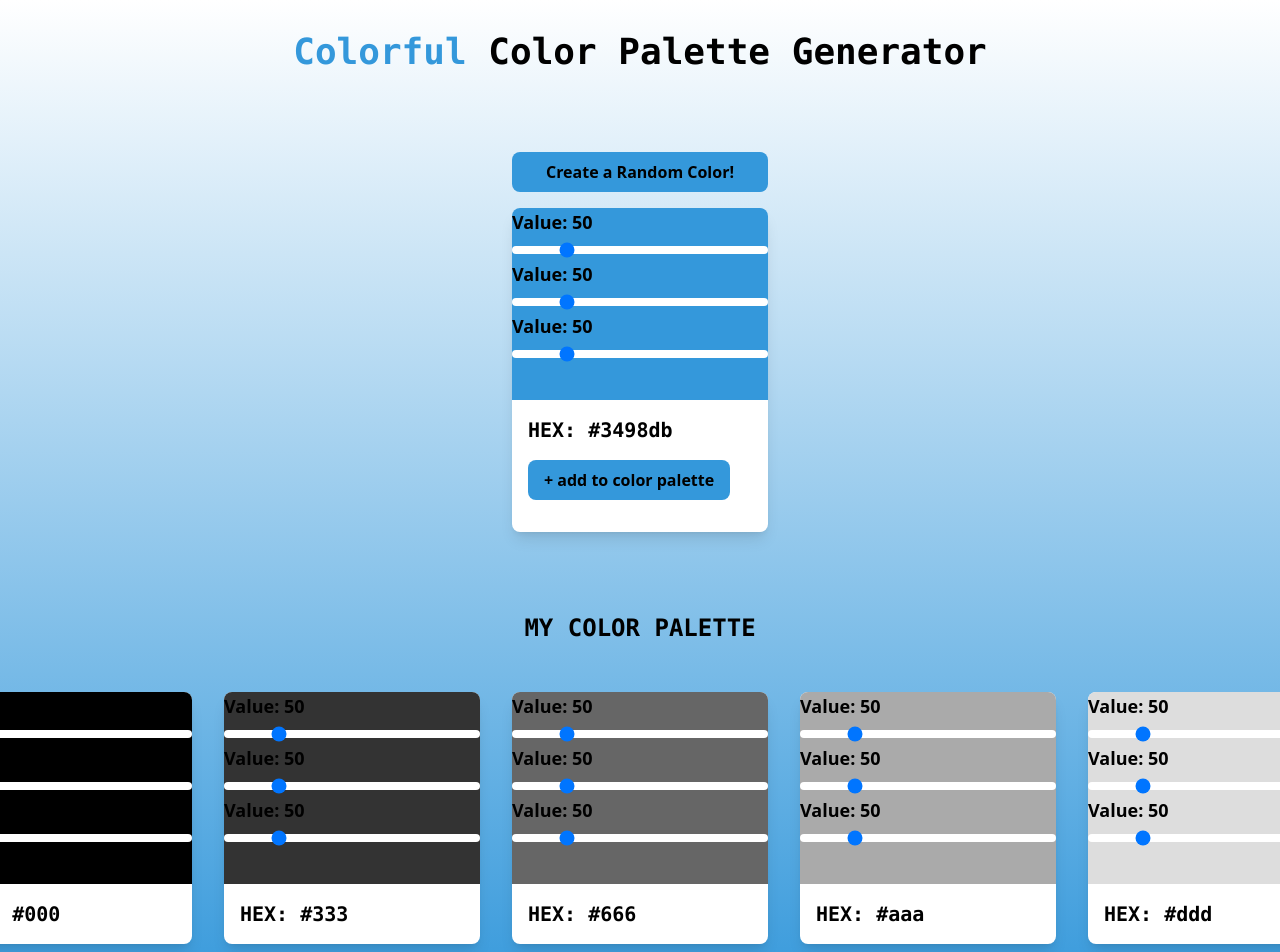
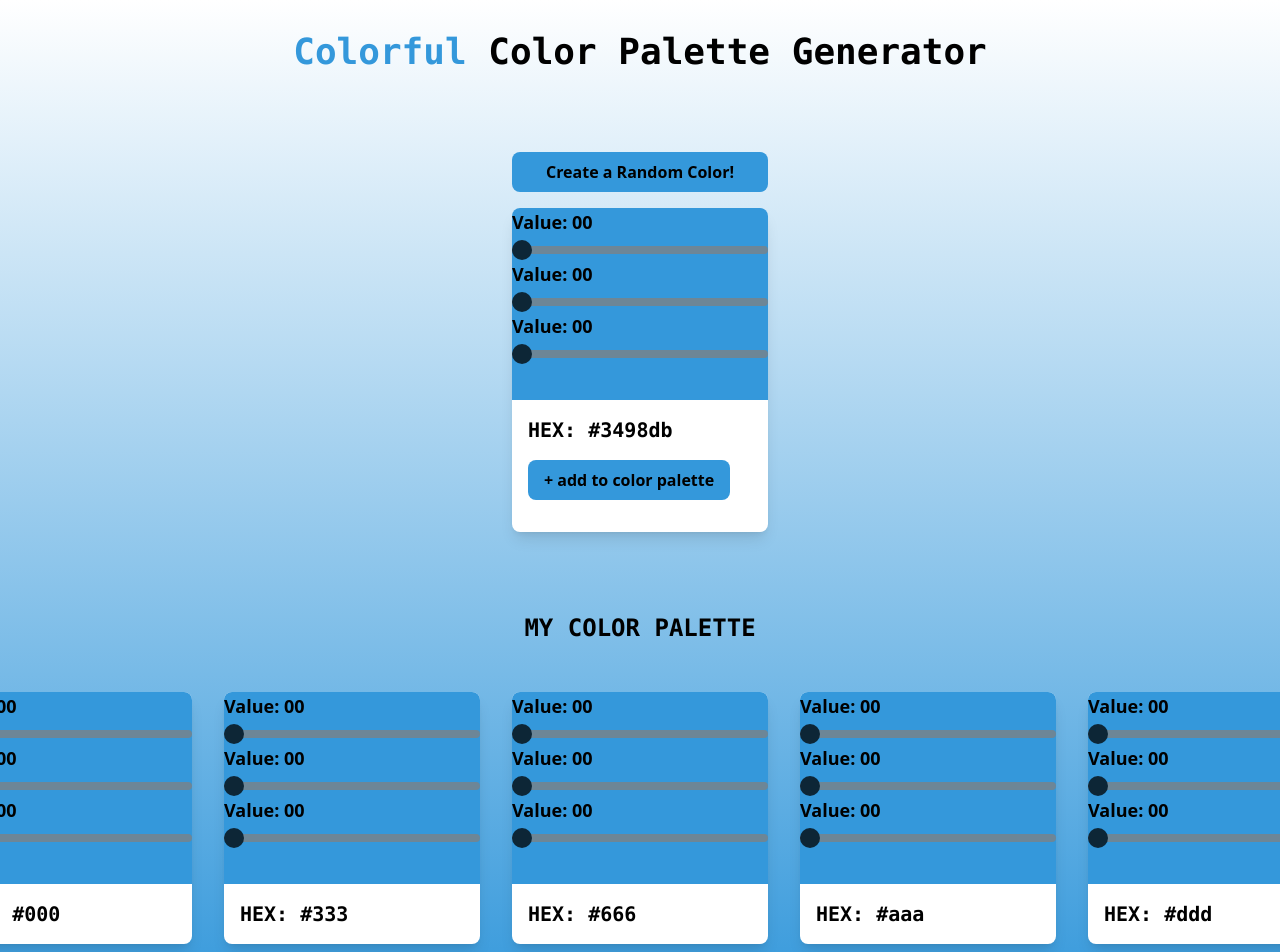
Before and after one commit to tsr-alia/color-palette-generator, a React (Vite) app: page / in a window 1280 px wide. Shown: the top 952 px of the page. Built offline with nearby package versions, Linux system fonts and the light colour scheme.

Commit message:
add range inputs and styling

```diff
--- a/src/components/ColorCard.jsx
+++ b/src/components/ColorCard.jsx
@@ -1,8 +1,13 @@
-import React, {useState} from "react";
+import React, { useState } from "react";
 import AddColorButton from "./AddColorButton";
 
-const ColorCard = ({ color, addColorToPalette, inPalette, handleColorChange }) => {
-  const [values, setValues] = useState([50, 50, 50]); // Default value for the slider
+const ColorCard = ({
+  color,
+  addColorToPalette,
+  inPalette,
+  handleColorChange,
+}) => {
+  const [values, setValues] = useState(["00", "00", "00"]); // Default value for the slider
 
   const handleChange = (e) => {
     if (e.target.id === "slider1") {
@@ -18,18 +23,49 @@ const ColorCard = ({ color, addColorToPalette, inPalette, handleColorChange }) =
   const changeColor = () => {
     let newColor = "#";
     for (let i of values) {
-      newColor += Number(i).toString(16);
-      console.log(Number(i).toString(16), i);
+      newColor += convertToHex(i);
     }
     handleColorChange(newColor);
-  }
+  };
+
+  // Convert the decimal value to hexadecimal
+  const convertToHex = (i) =>
+    Number(i).toString(16).toUpperCase().padStart(2, "0");
 
   return (
     <>
+     <style jsx>{`
+            input[type="range"]::-webkit-slider-runnable-track {
+              /* background-color: var(--text-color); */
+              /* opacity: 0.25; */
+            }
+            input[type="range"]::-webkit-slider-thumb {
+              height: 20px;
+              width: 20px;
+              background-color: var(--text-color);
+              border-radius: 50%;
+              cursor: pointer;
+              appearance: none;
+              /* margin-top: -5px; Center the thumb on the track */
+            }
+            input[type="range"]::-moz-range-thumb {
+              height: 20px;
+              width: 20px;
+              background-color: var(--text-color);
+              border-radius: 50%;
+              cursor: pointer;
+            }
+          `}</style>
       <div className="bg-white shadow-lg rounded-lg overflow-hidden">
-        <div className="h-48 w-full" style={{ backgroundColor: color }}>
+        <div
+          className="h-48 w-full"
+          style={{
+            backgroundColor: "var(--color)",
+            color: "var(--text-color)",
+          }}
+        >
           <label htmlFor="slider1" className="mb-4 text-lg font-semibold">
-            Value: {values[0]}
+            Value: {convertToHex(values[0])}
           </label>
           <input
             id="slider1"
@@ -38,11 +74,14 @@ const ColorCard = ({ color, addColorToPalette, inPalette, handleColorChange }) =
             max="255"
             value={values[0]}
             onChange={handleChange}
-            className="w-64 h-2 rounded-lg appearance-none cursor-pointer"
-            style={{ color: "var(--text-color)" }}
+            className="w-64 h-2 rounded-lg appearance-none cursor-pointer bg-opacity-25"
+            style={{
+              backgroundColor: "grey",
+              opacity: 0.75
+            }}
           />
           <label htmlFor="slider2" className="mb-4 text-lg font-semibold">
-            Value: {values[1]}
+            Value: {convertToHex(values[1])}
           </label>
           <input
             id="slider2"
@@ -52,10 +91,13 @@ const ColorCard = ({ color, addColorToPalette, inPalette, handleColorChange }) =
             value={values[1]}
             onChange={handleChange}
             className="w-64 h-2 rounded-lg appearance-none cursor-pointer"
-            style={{ color: "var(--text-color)" }}
+            style={{
+              backgroundColor: "grey",
+              opacity: 0.75
+            }}
           />
           <label htmlFor="slider3" className="mb-4 text-lg font-semibold">
-            Value: {values[2]}
+            Value: {convertToHex(values[2])}
           </label>
           <input
             id="slider3"
@@ -65,7 +107,10 @@ const ColorCard = ({ color, addColorToPalette, inPalette, handleColorChange }) =
             value={values[2]}
             onChange={handleChange}
             className="w-64 h-2 rounded-lg appearance-none cursor-pointer"
-            style={{ color: "var(--text-color)" }}
+            style={{
+              backgroundColor: "grey",
+              opacity: 0.75
+            }}
           />
         </div>
         <div className="p-4">
--- a/src/components/RandomColorButton.jsx
+++ b/src/components/RandomColorButton.jsx
@@ -7,6 +7,10 @@ const RandomColorButton = ({handleColorChange, currentColor, currentTextColor})
         for (let i = 0; i < 6; i++) {
             color += letters[Math.floor(Math.random() * 16)];
         }
+        // let r = Math.floor(Math.random()*(255 - 1)) + 1;
+        // let g = Math.floor(Math.random()*(255 - 1)) + 1;
+        // let b = Math.floor(Math.random()*(255 - 1)) + 1;
+        // let color = `rgb(${r},${g},${b})`;
         return color;
     };
 
```
